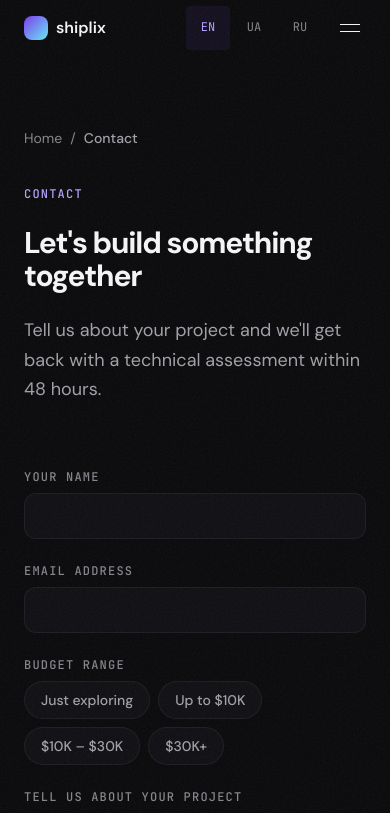
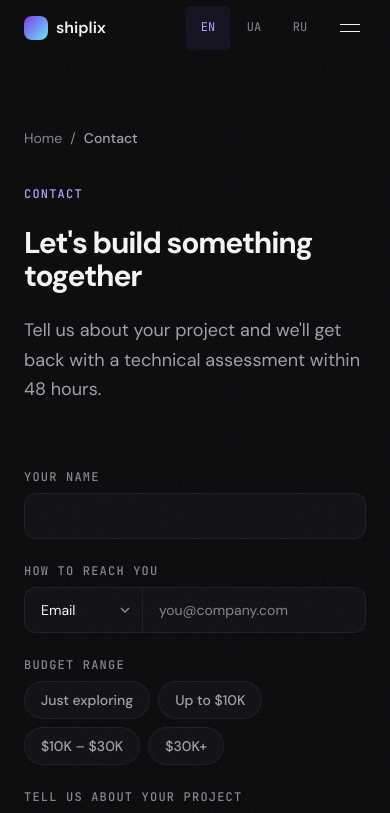
Before and after one commit to ArtemMikhailenko/shiplix, a Next.js app: page /en/contact in a window 390 px wide. Shown: the top 813 px of the page. Built offline with nearby package versions, Linux system fonts and the light colour scheme.

Commit message:
let the contact form take telegram, phone or whatsapp instead of only email

```diff
--- a/app/[locale]/contact/ContactContent.tsx
+++ b/app/[locale]/contact/ContactContent.tsx
@@ -11,8 +11,23 @@ import { useDictionary } from "@/app/lib/i18n/DictionaryProvider";
 import { useFadeUp } from "@/app/lib/useFadeUp";
 import { trackEvent } from "@/app/lib/analytics";
 import { locales } from "@/app/lib/i18n/config";
+import {
+  CONTACT_METHODS,
+  isValidContact,
+  type ContactMethod,
+} from "@/app/lib/contactMethod";
 
 const BUDGET_KEYS = ["small", "medium", "large", "enterprise"] as const;
+
+const CONTACT_INPUT: Record<
+  ContactMethod,
+  { type: string; inputMode: "email" | "tel" | "text"; autoComplete: string }
+> = {
+  email: { type: "email", inputMode: "email", autoComplete: "email" },
+  telegram: { type: "text", inputMode: "text", autoComplete: "off" },
+  phone: { type: "tel", inputMode: "tel", autoComplete: "tel" },
+  whatsapp: { type: "tel", inputMode: "tel", autoComplete: "tel" },
+};
 
 export default function ContactContent() {
   const dict = useDictionary();
@@ -22,10 +37,11 @@ export default function ContactContent() {
 
   const [formData, setFormData] = useState({
     name: "",
-    email: "",
+    contact: "",
     budget: "",
     message: "",
   });
+  const [contactMethod, setContactMethod] = useState<ContactMethod>("email");
   // Hidden honeypot field — bots fill it, humans never see it.
   const [company, setCompany] = useState("");
   const [status, setStatus] = useState<
@@ -47,6 +63,12 @@ export default function ContactContent() {
     e.preventDefault();
     if (status === "sending") return;
 
+    if (!isValidContact(contactMethod, formData.contact)) {
+      setErrorMsg(dict.contactPage.formContactInvalid[contactMethod]);
+      setStatus("error");
+      return;
+    }
+
     setStatus("sending");
     setErrorMsg("");
 
@@ -56,6 +78,7 @@ export default function ContactContent() {
         headers: { "Content-Type": "application/json" },
         body: JSON.stringify({
           ...formData,
+          contactMethod,
           company,
           locale,
           page: pathname,
@@ -79,9 +102,10 @@ export default function ContactContent() {
         form_id: "contact",
         locale,
         budget: formData.budget || "not_specified",
+        contact_method: contactMethod,
       });
 
-      setFormData({ name: "", email: "", budget: "", message: "" });
+      setFormData({ name: "", contact: "", budget: "", message: "" });
       setStatus("success");
     } catch {
       setErrorMsg(dict.contactPage.formError);
@@ -161,21 +185,50 @@ export default function ContactContent() {
                 </div>
                 <div>
                   <label
-                    htmlFor="email"
+                    htmlFor="contact"
                     className="block text-xs font-mono font-medium uppercase tracking-widest text-text-tertiary mb-2"
                   >
-                    {dict.contactPage.formEmail}
+                    {dict.contactPage.formContact}
                   </label>
-                  <input
-                    id="email"
-                    type="email"
-                    required
-                    value={formData.email}
-                    onChange={(e) =>
-                      setFormData({ ...formData, email: e.target.value })
-                    }
-                    className="w-full px-4 py-3 rounded-card bg-bg-elevated border border-border text-text text-sm placeholder:text-text-tertiary focus:border-accent/50 focus:outline-none transition-colors duration-200"
-                  />
+                  <div className="flex rounded-card bg-bg-elevated border border-border focus-within:border-accent/50 transition-colors duration-200">
+                    <div className="relative shrink-0 border-r border-border">
+                      <select
+                        aria-label={dict.contactPage.formContact}
+                        value={contactMethod}
+                        onChange={(e) => {
+                          setContactMethod(e.target.value as ContactMethod);
+                          if (status === "error") setStatus("idle");
+                        }}
+                        className="h-full pl-4 pr-8 py-3 bg-transparent text-text text-sm focus:outline-none cursor-pointer appearance-none"
+                      >
+                        {CONTACT_METHODS.map((m) => (
+                          <option key={m} value={m} className="bg-bg-elevated">
+                            {dict.contactPage.formContactMethods[m]}
+                          </option>
+                        ))}
+                      </select>
+                      <svg
+                        viewBox="0 0 10 6"
+                        aria-hidden="true"
+                        className="pointer-events-none absolute right-3 top-1/2 -translate-y-1/2 w-2.5 h-1.5 text-text-tertiary"
+                      >
+                        <path d="M1 1l4 4 4-4" fill="none" stroke="currentColor" strokeWidth="1.5" />
+                      </svg>
+                    </div>
+                    <input
+                      id="contact"
+                      required
+                      {...CONTACT_INPUT[contactMethod]}
+                      placeholder={
+                        dict.contactPage.formContactPlaceholders[contactMethod]
+                      }
+                      value={formData.contact}
+                      onChange={(e) =>
+                        setFormData({ ...formData, contact: e.target.value })
+                      }
+                      className="min-w-0 flex-1 px-4 py-3 bg-transparent text-text text-sm placeholder:text-text-tertiary focus:outline-none"
+                    />
+                  </div>
                 </div>
               </div>
 
--- a/app/api/contact/route.ts
+++ b/app/api/contact/route.ts
@@ -1,11 +1,18 @@
 import { NextResponse } from "next/server";
+import {
+  isContactMethod,
+  isValidContact,
+  phoneDigits,
+  telegramUsername,
+  type ContactMethod,
+} from "@/app/lib/contactMethod";
 
 export const runtime = "nodejs";
 export const dynamic = "force-dynamic";
 
 // Telegram caps sendMessage at 4096 chars, and the labels below add ~200 —
 // keep the message short enough that a long inquiry is never rejected.
-const MAX = { name: 100, email: 160, budget: 60, message: 3500 } as const;
+const MAX = { name: 100, contact: 160, budget: 60, message: 3500 } as const;
 
 /** Best-effort throttle. Serverless instances are short-lived, so this only
  *  blocks bursts from one warm instance — real abuse protection lives upstream. */
@@ -27,6 +34,28 @@ const escapeHtml = (s: string) =>
 
 const clean = (v: unknown, max: number) =>
   typeof v === "string" ? v.trim().slice(0, max) : "";
+
+const CONTACT_LABEL: Record<ContactMethod, string> = {
+  email: "Email",
+  telegram: "Telegram",
+  phone: "Phone",
+  whatsapp: "WhatsApp",
+};
+
+/** The contact as shown in the Telegram notification, linked where Telegram allows it. */
+function contactLine(method: ContactMethod, value: string): string {
+  const text = escapeHtml(value);
+  if (method === "telegram") {
+    const user = telegramUsername(value);
+    if (user) return `<a href="https://t.me/${user}">@${user}</a>`;
+  }
+  if (method === "whatsapp") {
+    const digits = phoneDigits(value);
+    if (digits) return `<a href="https://wa.me/${digits}">${text}</a>`;
+  }
+  // Email and phone numbers are auto-linked by Telegram itself.
+  return text;
+}
 
 export async function POST(request: Request) {
   const token = process.env.TELEGRAM_BOT_TOKEN;
@@ -62,21 +91,25 @@ export async function POST(request: Request) {
   }
 
   const name = clean(body.name, MAX.name);
-  const email = clean(body.email, MAX.email);
+  // Older clients send only `email`; treat that as the email method.
+  const method: ContactMethod = isContactMethod(body.contactMethod)
+    ? body.contactMethod
+    : "email";
+  const contact = clean(body.contact ?? body.email, MAX.contact);
   const budget = clean(body.budget, MAX.budget);
   const message = clean(body.message, MAX.message);
   const locale = clean(body.locale, 5);
   const page = clean(body.page, 200);
 
-  if (!name || !email || !message) {
+  if (!name || !contact || !message) {
     return NextResponse.json(
-      { error: "Name, email and message are required." },
+      { error: "Name, contact and message are required." },
       { status: 400 }
     );
   }
-  if (!/^[^\s@]+@[^\s@]+\.[^\s@]{2,}$/.test(email)) {
+  if (!isValidContact(method, contact)) {
     return NextResponse.json(
-      { error: "Please enter a valid email address." },
+      { error: "Please enter a valid contact." },
       { status: 400 }
     );
   }
@@ -85,7 +118,7 @@ export async function POST(request: Request) {
     "🚀 <b>New project inquiry — shiplix.it.com</b>",
     "",
     `<b>Name:</b> ${escapeHtml(name)}`,
-    `<b>Email:</b> ${escapeHtml(email)}`,
+    `<b>${CONTACT_LABEL[method]}:</b> ${contactLine(method, contact)}`,
     budget ? `<b>Budget:</b> ${escapeHtml(budget)}` : null,
     "",
     "<b>Project:</b>",
--- /dev/null
+++ b/app/lib/contactMethod.ts
@@ -0,0 +1,37 @@
+// Shared by the contact form and /api/contact, so both sides accept the same input.
+
+export const CONTACT_METHODS = ["email", "telegram", "phone", "whatsapp"] as const;
+export type ContactMethod = (typeof CONTACT_METHODS)[number];
+
+export function isContactMethod(v: unknown): v is ContactMethod {
+  return typeof v === "string" && (CONTACT_METHODS as readonly string[]).includes(v);
+}
+
+const EMAIL_RE = /^[^\s@]+@[^\s@]+\.[^\s@]{2,}$/;
+// Telegram usernames: 5–32 chars, start with a letter; a t.me link is fine too.
+const TG_USERNAME_RE = /^(?:@|(?:https?:\/\/)?t\.me\/)?([a-zA-Z][a-zA-Z0-9_]{4,31})$/;
+
+/** Digits of a phone number, or null unless it has a plausible length (E.164 allows up to 15). */
+export function phoneDigits(v: string): string | null {
+  if (!/^\+?[\d\s().-]+$/.test(v)) return null;
+  const digits = v.replace(/\D/g, "");
+  return digits.length >= 9 && digits.length <= 15 ? digits : null;
+}
+
+export function telegramUsername(v: string): string | null {
+  const m = v.trim().match(TG_USERNAME_RE);
+  return m ? m[1] : null;
+}
+
+export function isValidContact(method: ContactMethod, value: string): boolean {
+  const v = value.trim();
+  switch (method) {
+    case "email":
+      return EMAIL_RE.test(v);
+    case "telegram":
+      return telegramUsername(v) !== null || phoneDigits(v) !== null;
+    case "phone":
+    case "whatsapp":
+      return phoneDigits(v) !== null;
+  }
+}
--- a/app/lib/i18n/en.ts
+++ b/app/lib/i18n/en.ts
@@ -466,7 +466,25 @@ const en = {
     sub: "Tell us about your project and we'll get back with a technical assessment within 48 hours.",
     label: "Contact",
     formName: "Your name",
-    formEmail: "Email address",
+    formContact: "How to reach you",
+    formContactMethods: {
+      email: "Email",
+      telegram: "Telegram",
+      phone: "Phone",
+      whatsapp: "WhatsApp",
+    },
+    formContactPlaceholders: {
+      email: "you@company.com",
+      telegram: "@username",
+      phone: "+1 555 123 4567",
+      whatsapp: "+1 555 123 4567",
+    },
+    formContactInvalid: {
+      email: "Please enter a valid email address.",
+      telegram: "Enter your Telegram @username or phone number.",
+      phone: "Enter a phone number with the country code.",
+      whatsapp: "Enter a WhatsApp number with the country code.",
+    },
     formBudget: "Budget range",
     formBudgetOptions: {
       small: "Just exploring",
--- a/app/lib/i18n/ru.ts
+++ b/app/lib/i18n/ru.ts
@@ -468,7 +468,25 @@ const ru: Dictionary = {
     sub: "Расскажите о вашем проекте — мы ответим с технической оценкой в течение 48 часов.",
     label: "Контакт",
     formName: "Ваше имя",
-    formEmail: "Email адрес",
+    formContact: "Как с вами связаться",
+    formContactMethods: {
+      email: "Email",
+      telegram: "Telegram",
+      phone: "Телефон",
+      whatsapp: "WhatsApp",
+    },
+    formContactPlaceholders: {
+      email: "you@company.com",
+      telegram: "@username",
+      phone: "+380 XX XXX XX XX",
+      whatsapp: "+380 XX XXX XX XX",
+    },
+    formContactInvalid: {
+      email: "Укажите корректный email.",
+      telegram: "Укажите @username в Telegram или номер телефона.",
+      phone: "Укажите номер телефона с кодом страны.",
+      whatsapp: "Укажите номер WhatsApp с кодом страны.",
+    },
     formBudget: "Диапазон бюджета",
     formBudgetOptions: {
       small: "Ещё изучаю",
--- a/app/lib/i18n/uk.ts
+++ b/app/lib/i18n/uk.ts
@@ -468,7 +468,25 @@ const uk: Dictionary = {
     sub: "Розкажіть про ваш проєкт — ми відповімо з технічною оцінкою протягом 48 годин.",
     label: "Контакт",
     formName: "Ваше ім'я",
-    formEmail: "Email адреса",
+    formContact: "Як з вами зв'язатися",
+    formContactMethods: {
+      email: "Email",
+      telegram: "Telegram",
+      phone: "Телефон",
+      whatsapp: "WhatsApp",
+    },
+    formContactPlaceholders: {
+      email: "you@company.com",
+      telegram: "@username",
+      phone: "+380 XX XXX XX XX",
+      whatsapp: "+380 XX XXX XX XX",
+    },
+    formContactInvalid: {
+      email: "Вкажіть коректну email-адресу.",
+      telegram: "Вкажіть @username у Telegram або номер телефону.",
+      phone: "Вкажіть номер телефону з кодом країни.",
+      whatsapp: "Вкажіть номер WhatsApp з кодом країни.",
+    },
     formBudget: "Діапазон бюджету",
     formBudgetOptions: {
       small: "Ще вивчаю",
```
